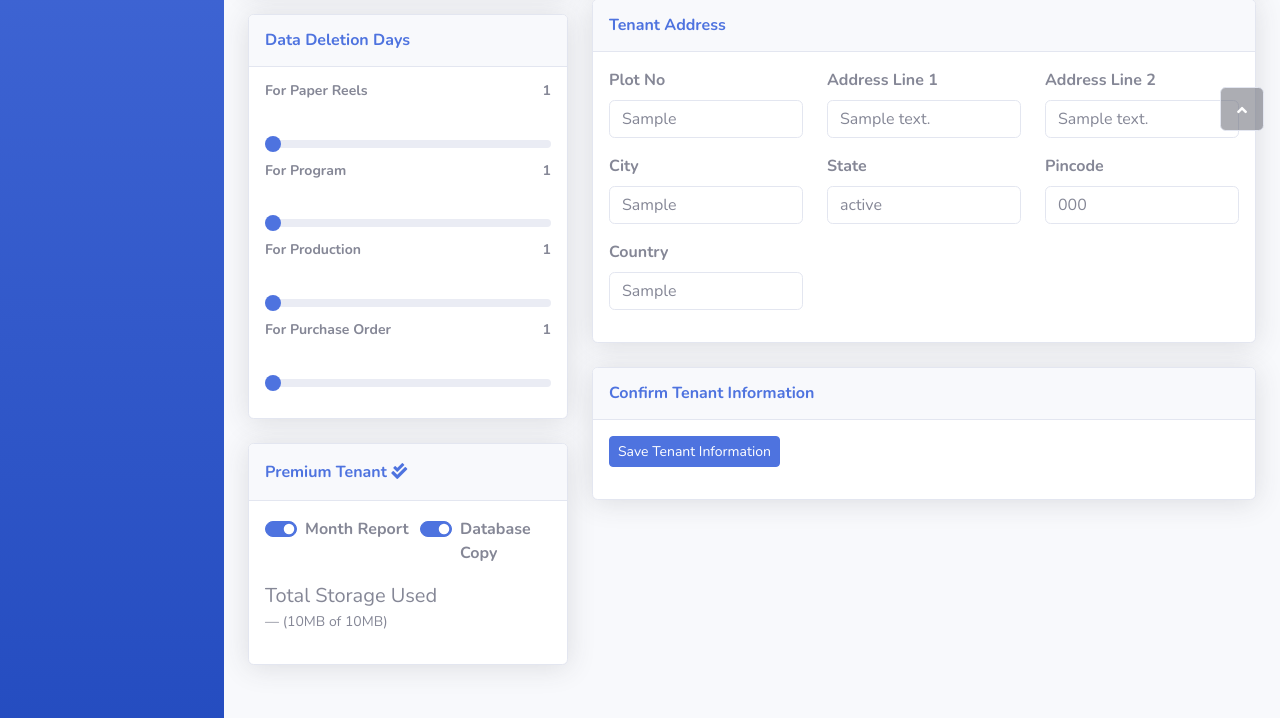
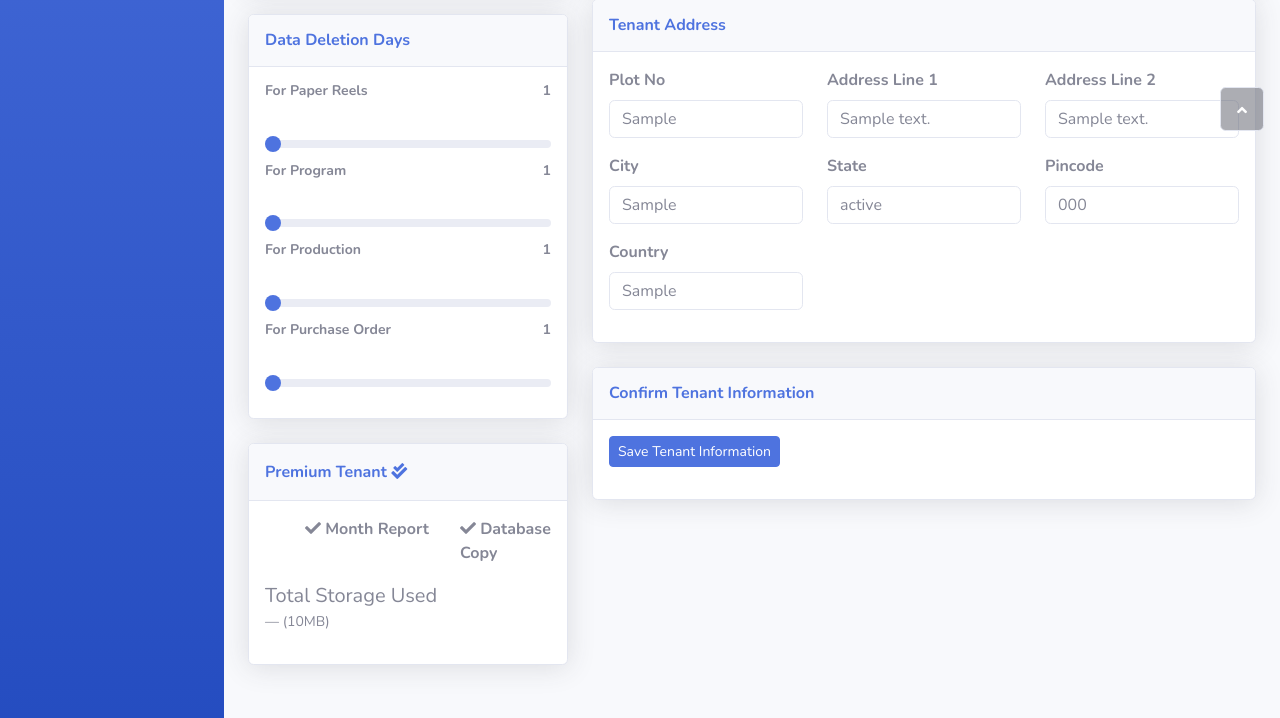
Before and after one commit to JANMAY007/MultiBox, a Django app: page /tenant/register_tenant/ in a window 1280 px wide. Shown: the part 653-1371 px from the top of the page. Run offline with Django 5.2, Linux system fonts and the light colour scheme; a user stored in the database is signed in; tables that the repository leaves empty hold one stand-in row (values such as "Sample post"); grey boxes marked "Sample" are stand-in pictures; some libraries are stand-ins or nearby versions.

Commit message:
Updated tenant info

```diff
--- a/templates/Tenant/register_tenant.html
+++ b/templates/Tenant/register_tenant.html
@@ -34,9 +34,9 @@
                         {% endif %}
                         <div class="mb-3">
                             {% if tenant_logo_url %}
-                            	<label for="tenant_logo">Your Tenant Logo (Uploaded)</label>
+                                <label for="tenant_logo">Your Tenant Logo (Uploaded)</label>
                             {% else %}
-                            	<label for="tenant_logo">Upload Tenant Logo</label>
+                                <label for="tenant_logo">Upload Tenant Logo</label>
                             {% endif %}
                             <input type="file" name="tenant_logo" class="form-control"
                                    accept="image/jpeg, image/png, image/jpg, image/svg+xml" alt="tenant-logo">
@@ -67,31 +67,39 @@
                     </div>
                     <div class="card-body">
                         <h4 class="small fw-bold">For Paper Reels<span id="paper-reels-value"
-                                                                       class="float-end">{{ tenant_general_info.reels_delete_before_days }}</span></h4>
+                                                                       class="float-end">{{ tenant_general_info.reels_delete_before_days }}</span>
+                        </h4>
                         <label for="paper-reels"></label>
-                        <input type="range" class="form-range" id="paper-reels" name="tenant_reels_delete_before_days" min="10"
+                        <input type="range" class="form-range" id="paper-reels" name="tenant_reels_delete_before_days"
+                               min="10"
                                max="100"
                                value="{{ tenant_general_info.reels_delete_before_days }}"
                                oninput="updateValue('paper-reels')">
 
-                        <h4 class="small fw-bold">For Program<span id="program-value" class="float-end">{{ tenant_general_info.program_delete_before_days }}</span>
+                        <h4 class="small fw-bold">For Program<span id="program-value"
+                                                                   class="float-end">{{ tenant_general_info.program_delete_before_days }}</span>
                         </h4>
                         <label for="program"></label>
-                        <input type="range" class="form-range" id="program" name="tenant_program_delete_before_days" min="10" max="100"
+                        <input type="range" class="form-range" id="program" name="tenant_program_delete_before_days"
+                               min="10" max="100"
                                value="{{ tenant_general_info.program_delete_before_days }}"
                                oninput="updateValue('program')">
 
                         <h4 class="small fw-bold">For Production<span id="production-value"
-                                                                      class="float-end">{{ tenant_general_info.production_delete_before_days }}</span></h4>
+                                                                      class="float-end">{{ tenant_general_info.production_delete_before_days }}</span>
+                        </h4>
                         <label for="production"></label>
-                        <input type="range" class="form-range" id="production" name="tenant_production_delete_before_days" min="10" max="100"
+                        <input type="range" class="form-range" id="production"
+                               name="tenant_production_delete_before_days" min="10" max="100"
                                value="{{ tenant_general_info.production_delete_before_days }}"
                                oninput="updateValue('production')">
 
                         <h4 class="small fw-bold">For Purchase Order<span id="purchase-order-value"
-                                                                          class="float-end">{{ tenant_general_info.purchase_order_delete_before_days }}</span></h4>
+                                                                          class="float-end">{{ tenant_general_info.purchase_order_delete_before_days }}</span>
+                        </h4>
                         <label for="purchase-order"></label>
-                        <input type="range" class="form-range" id="purchase-order" name="tenant_purchase_order_delete_before_days" min="10"
+                        <input type="range" class="form-range" id="purchase-order"
+                               name="tenant_purchase_order_delete_before_days" min="10"
                                max="100" value="{{ tenant_general_info.purchase_order_delete_before_days }}"
                                oninput="updateValue('purchase-order')">
                     </div>
@@ -106,22 +114,24 @@
                             <div class="col-md-6">
                                 <div class="mb-3">
                                     <div class="form-check form-switch" style="width: 187.656px;">
-                                        <input class="form-check-input" type="checkbox" id="formCheck-1"
-                                               name="tenant_monthly_report"
-                                               {% if tenant_general_info.monthly_report %}checked{% endif %}>
-                                        <label class="form-check-label" for="formCheck-1"><strong>Month
-                                            Report</strong></label>
+                                        {% if tenant_general_info.monthly_report %}
+                                            <span class="fas fa-check"></span>
+                                        {% else %}
+                                            <span class="fas fa-times"></span>
+                                        {% endif %}
+                                        <strong>Month Report</strong>
                                     </div>
                                 </div>
                             </div>
                             <div class="col">
                                 <div class="mb-3">
                                     <div class="form-check form-switch">
-                                        <input class="form-check-input" type="checkbox" id="formCheck-3"
-                                               name="tenant_database_copy"
-                                               {% if tenant_general_info.database_copy %}checked{% endif %}>
-                                        <label class="form-check-label" for="formCheck-3"><strong>Database
-                                            Copy</strong></label>
+                                        {% if tenant_general_info.database_copy %}
+                                            <span class="fas fa-check"></span>
+                                        {% else %}
+                                            <span class="fas fa-times"></span>
+                                        {% endif %}
+                                        <strong>Database Copy</strong>
                                     </div>
                                 </div>
                             </div>
@@ -132,8 +142,7 @@
                                     <blockquote class="blockquote">
                                         <p class="mb-0">Total Storage Used</p>
                                     </blockquote>
-                                    <figcaption class="blockquote-footer">({{ tenant_general_info.total_storage }}MB
-                                        of {{ tenant_general_info.total_storage }}MB)
+                                    <figcaption class="blockquote-footer">({{ tenant_general_info.total_storage }}MB)
                                     </figcaption>
                                 </figure>
                             </div>
@@ -285,7 +294,8 @@
                             </div>
                             <div class="card-body">
                                 <div class="mb-3">
-                                    <button class="btn btn-primary btn-sm" type="submit">Save Tenant Information</button>
+                                    <button class="btn btn-primary btn-sm" type="submit">Save Tenant Information
+                                    </button>
                                 </div>
                             </div>
                         </div>
```
